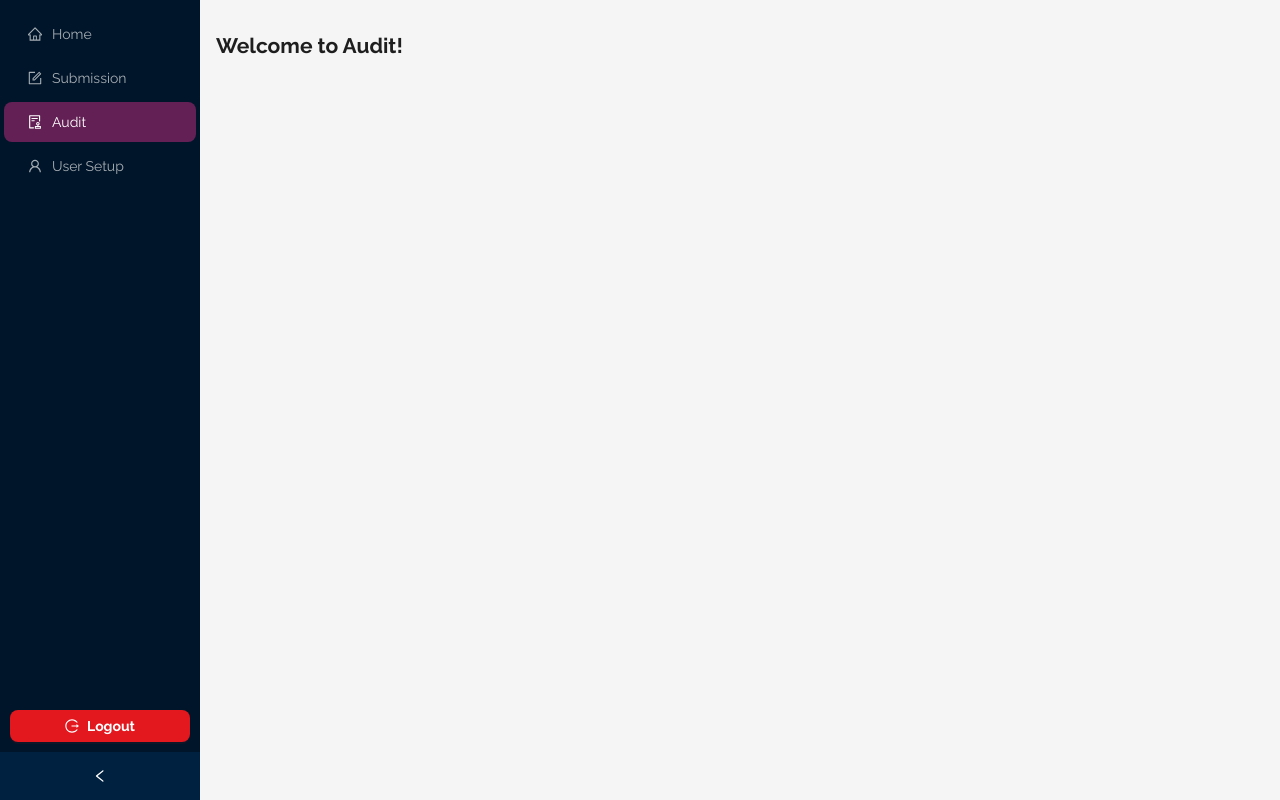
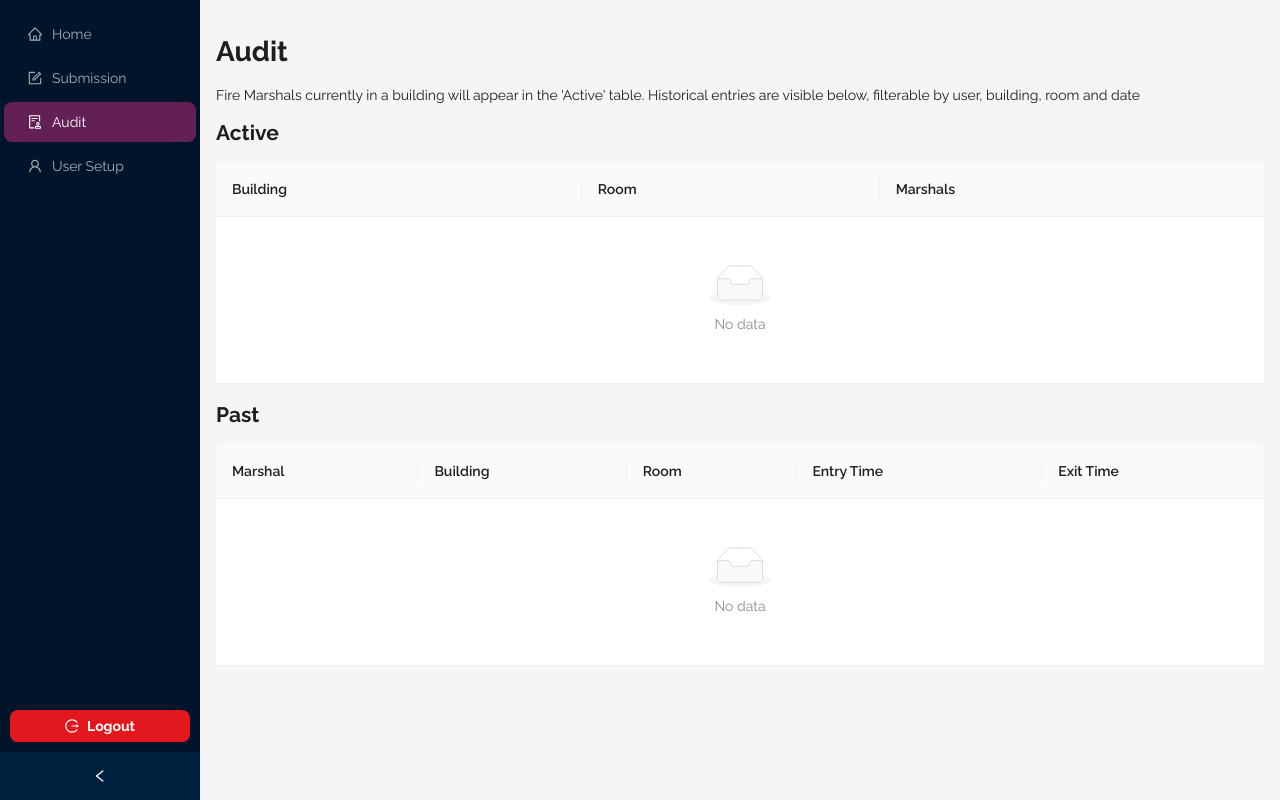
Before and after one commit to Emperor51/bs3221-summative, a React (Vite) app in the folder apps/website/: page /audit in a window 1280 px wide. Built offline with nearby package versions, Linux system fonts and the light colour scheme; sample sign-in values are in the browser's storage.

Commit message:
feature: Audit Table

```diff
--- a/apps/website/src/app/screens/audit/audit.tsx
+++ b/apps/website/src/app/screens/audit/audit.tsx
@@ -1,7 +1,25 @@
+import { Table } from 'antd';
+import React from 'react';
+
 export function Audit () {
   return (
     <div>
-      <h2>Welcome to Audit!</h2>
+      <h1>Audit</h1>
+      <p>Fire Marshals currently in a building will appear in the 'Active' table. Historical entries are visible below, filterable by user, building, room and date</p>
+      <h2>Active</h2>
+      <Table>
+        <Table.Column title="Building" dataIndex="building" key="building" />
+        <Table.Column title="Room" dataIndex="room" key="room" />
+        <Table.Column title="Marshals" dataIndex="marshals" key="marshals" />
+      </Table>
+      <h2>Past</h2>
+      <Table>
+        <Table.Column title="Marshal" dataIndex="marshal" key="marshal" />
+        <Table.Column title="Building" dataIndex="building" key="building" />
+        <Table.Column title="Room" dataIndex="room" key="room" />
+        <Table.Column title="Entry Time" dataIndex="entryTime" key="entryTime" />
+        <Table.Column title="Exit Time" dataIndex="exitTime" key="exitTime" />
+      </Table>
     </div>
   );
 }
```
